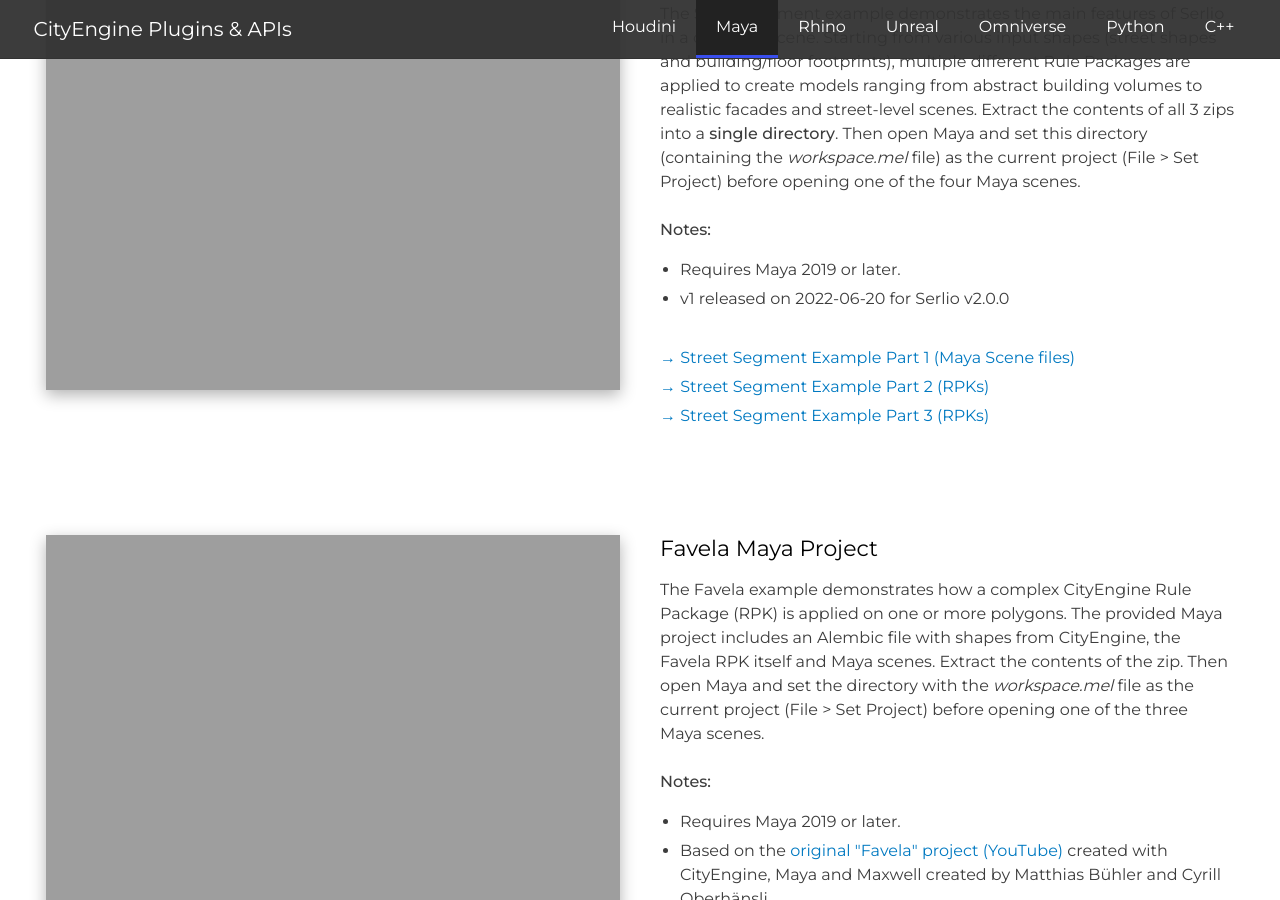
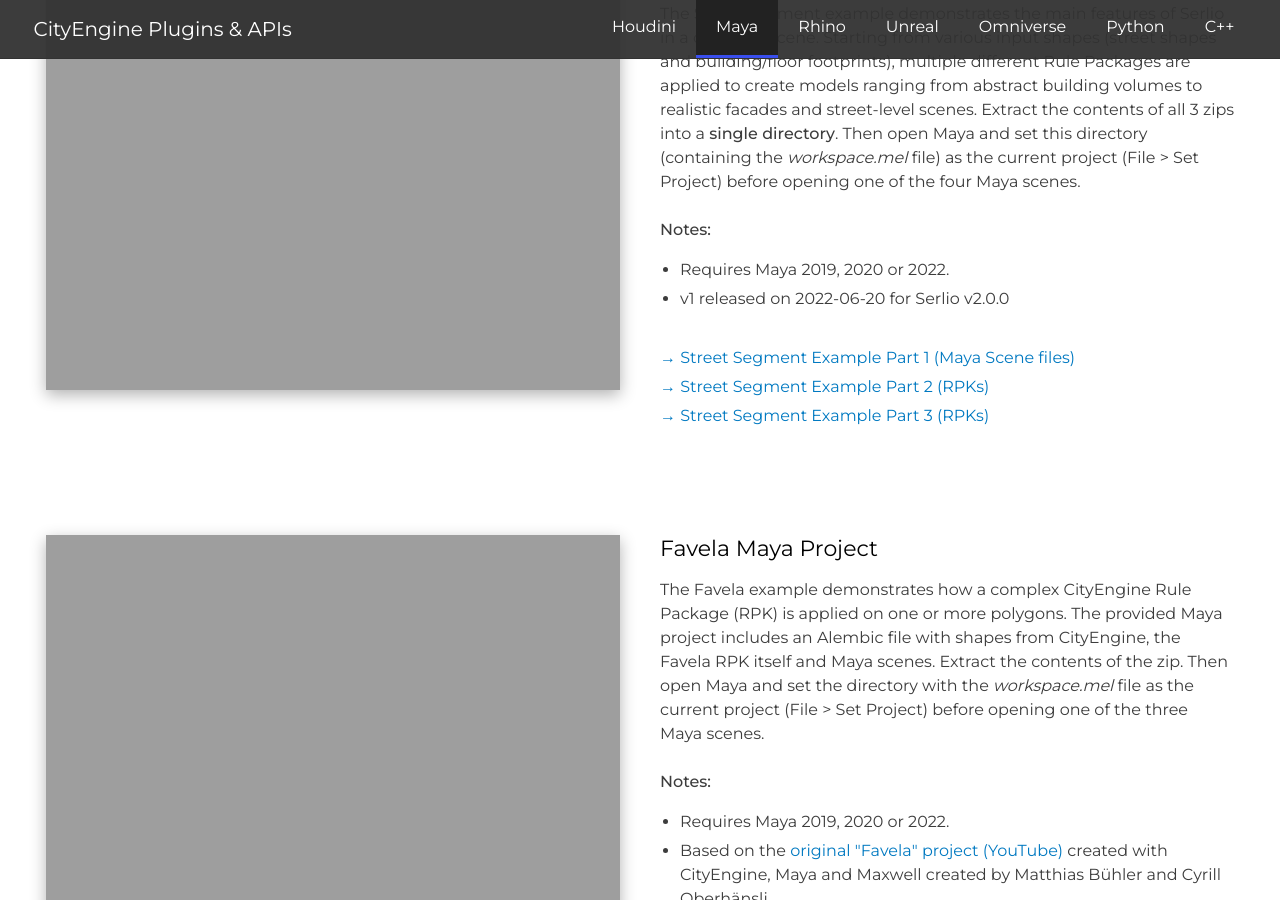
Before and after one commit to Esri/cityengine, a Jekyll site: the page built from _plugins/serlio.md, in a window 1280 px wide and 900 px high, scrolled down 3037 px. Built offline with Jekyll 4.4.1, drawn with Linux system fonts in a browser that asks for light colours.

Commit message:
Limit supported maya versions to 2019-2022

```diff
--- a/_plugins/serlio.md
+++ b/_plugins/serlio.md
@@ -44,7 +44,7 @@ ressource-3-link-url: https://github.com/esri/serlio/
 examples:
 
   - title: Street Segment Maya Project
-    text: The Street Segment example demonstrates the main features of Serlio in a compact scene. Starting from various input shapes (street shapes and building/floor footprints), multiple different Rule Packages are applied to create models ranging from abstract building volumes to realistic facades and street-level scenes. Extract the contents of all 3 zips into a <strong>single directory</strong>. Then open Maya and set this directory (containing the <em>workspace.mel</em> file) as the current project (File > Set Project) before opening one of the four Maya scenes.</br></br><strong>Notes:</strong><ul><li>Requires Maya 2019 or later. </li><li>v1 released on 2022-06-20 for Serlio v2.0.0</li></ul>
+    text: The Street Segment example demonstrates the main features of Serlio in a compact scene. Starting from various input shapes (street shapes and building/floor footprints), multiple different Rule Packages are applied to create models ranging from abstract building volumes to realistic facades and street-level scenes. Extract the contents of all 3 zips into a <strong>single directory</strong>. Then open Maya and set this directory (containing the <em>workspace.mel</em> file) as the current project (File > Set Project) before opening one of the four Maya scenes.</br></br><strong>Notes:</strong><ul><li>Requires Maya 2019, 2020 or 2022. </li><li>v1 released on 2022-06-20 for Serlio v2.0.0</li></ul>
 
     files:
     - title: Street Segment Example Part 1 (Maya Scene files)
@@ -60,7 +60,7 @@ examples:
 
 
   - title: Favela Maya Project
-    text: The Favela example demonstrates how a complex CityEngine Rule Package (RPK) is applied on one or more polygons. The provided Maya project includes an Alembic file with shapes from CityEngine, the Favela RPK itself and Maya scenes. Extract the contents of the zip. Then open Maya and set the directory with the <em>workspace.mel</em> file as the current project (File > Set Project) before opening one of the three Maya scenes.</br></br><strong>Notes:</strong><ul><li>Requires Maya 2019 or later. </li><li>Based on the <a href="https://www.youtube.com/watch?v=IY5gU1J39Ec" target="_blank">original "Favela" project (YouTube)</a> created with CityEngine, Maya and Maxwell created by Matthias Bühler and Cyrill Oberhänsli. </li><li>v3 released on 2022-06-20 for Serlio v2.0.0</li></ul>
+    text: The Favela example demonstrates how a complex CityEngine Rule Package (RPK) is applied on one or more polygons. The provided Maya project includes an Alembic file with shapes from CityEngine, the Favela RPK itself and Maya scenes. Extract the contents of the zip. Then open Maya and set the directory with the <em>workspace.mel</em> file as the current project (File > Set Project) before opening one of the three Maya scenes.</br></br><strong>Notes:</strong><ul><li>Requires Maya 2019, 2020 or 2022. </li><li>Based on the <a href="https://www.youtube.com/watch?v=IY5gU1J39Ec" target="_blank">original "Favela" project (YouTube)</a> created with CityEngine, Maya and Maxwell created by Matthias Bühler and Cyrill Oberhänsli. </li><li>v3 released on 2022-06-20 for Serlio v2.0.0</li></ul>
 
     files:
     - title: Favela Maya Project
```
